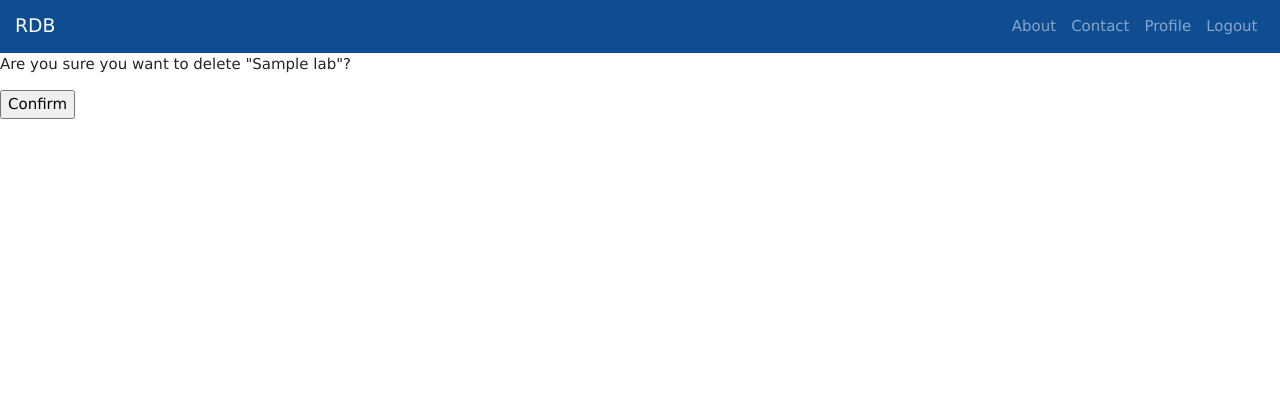
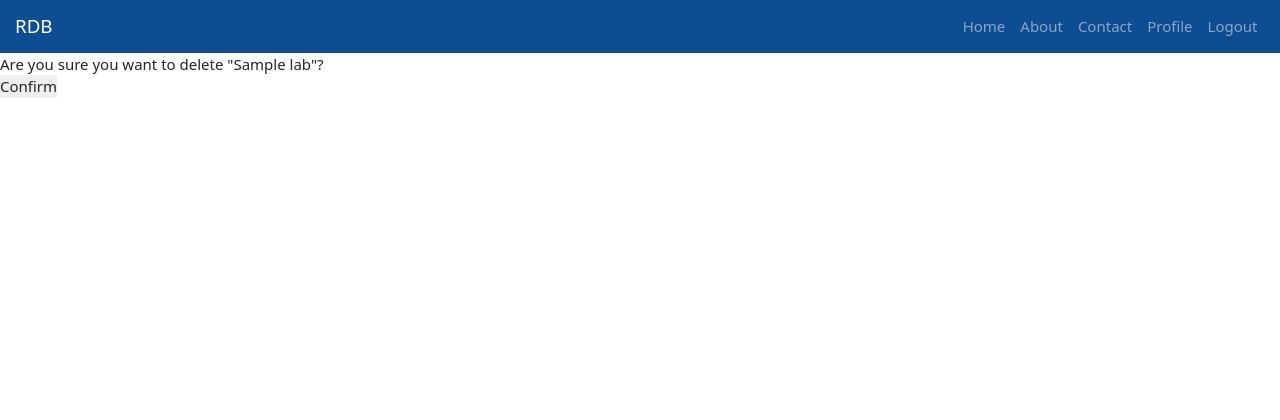
Before and after one commit to kindalime/RDB, a Django app: page /lab/1/delete/ in a window 1280 px wide. Shown: the top 420 px of the page. Run offline with Django 3.2, Linux system fonts and the light colour scheme; a user stored in the database is signed in; tables that the repository leaves empty hold one stand-in row (values such as "Sample post"); some libraries are stand-ins or nearby versions.

Commit message:
Small UI changes, preparing for overhaul

```diff
--- a/app/managers.py
+++ b/app/managers.py
@@ -40,8 +40,6 @@ class BetterSearchQuery(SearchQuery):
     Alter the tsquery executed by SearchQuery
     """
     def as_sql(self, compiler, connection):
-        # Or <-> available in Postgres 9.6
-        print(self.source_expressions)
         value = adapt('%s:*' % ' & '.join(self.source_expressions[0].value.split()))
 
         if self.config:
--- a/app/views.py
+++ b/app/views.py
@@ -33,7 +33,6 @@ def random(request):
 
 def profile(request):
     user = User.objects.get(username=request.user)
-
     return render(request, "profile.html", {'user': user})
 
 class LabDetail(LoginRequiredMixin, DetailView):
--- a/templates/base.html
+++ b/templates/base.html
@@ -15,6 +15,9 @@
     <!-- css tylesheet -->
     <link href="/static/styles.css" rel="stylesheet">
 
+    <!-- css tailwind -->
+    <link href="https://unpkg.com/tailwindcss@^2/dist/tailwind.min.css" rel="stylesheet">
+
     <title>RDB: {% block title %}{% endblock %}</title>
 </head>
 <body>
--- a/templates/components/navbar.html
+++ b/templates/components/navbar.html
@@ -5,6 +5,9 @@
     </button>
     <div class="collapse navbar-collapse" id="navbarNav">
             <ul class="navbar-nav ml-auto">
+                <li class="nav-item">
+                    <a class="nav-link" href="/">Home</a>
+                </li>
                 <li class="nav-item">
                     <a class="nav-link" href="/about">About</a>
                 </li>
```
